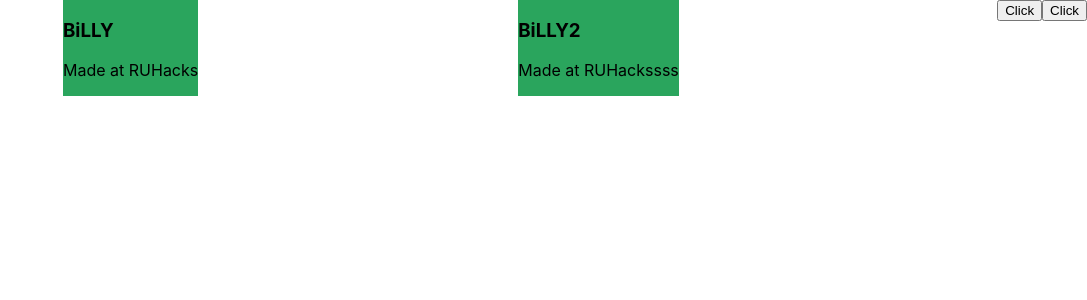
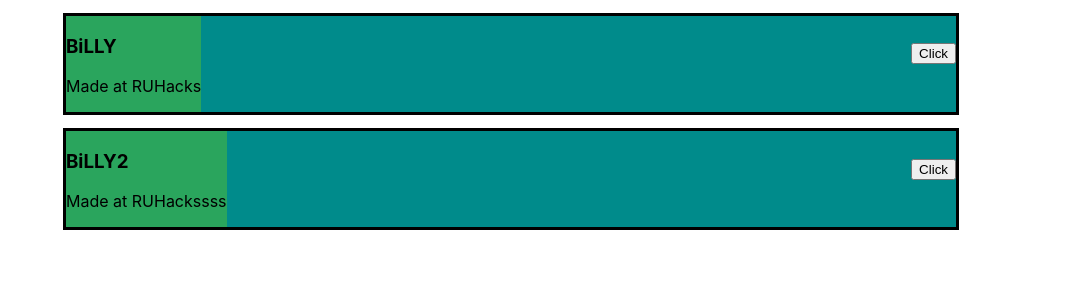
Before and after one commit to dwipatel/PersonalWebsite, a React (Create React App) app in the folder website/: page / in a window 1280 px wide. Shown: the top 300 px of the page, without its empty margins (193-1280 px from the left). Built offline with nearby package versions, Linux system fonts and the light colour scheme.

Commit message:
Project card component complete

```diff
--- a/website/src/components/project.component.js
+++ b/website/src/components/project.component.js
@@ -9,14 +9,16 @@
 
     render(props) {
         return (
-            <div className="a">
-                <div className="proj-div">
+            <div className="proj-div">
+                <div className="proj-text">
                     <h3 className="proj-title">{this.props.name}</h3>
                     <p className="proj-des">{this.props.description}</p>
                 </div>
-                <button className="but">Click</button>
+                <div className="buttonDiv">
+                    <button className="button">Click</button>
+                </div>
+
             </div>
-
         )
     }
 }
--- a/website/src/styles/project.css
+++ b/website/src/styles/project.css
@@ -1,13 +1,18 @@
-.proj-div {
+.proj-text {
     padding-top: 0px;
-    background-color: rgb(42, 165, 93);
-    margin: 0 5% 0 20%;
-    float: left;
+    background-color: #2aa55d;
+    display: inline-block;
 
 }
 
-
-
-.but {
+.buttonDiv {
+    display: inline-block;
+    margin-top: 3%;
     float: right;
 }
+
+.proj-div {
+    background-color: darkcyan;
+    margin: 1% 10% 1% 20%;
+    border-style: solid;
+}
```
